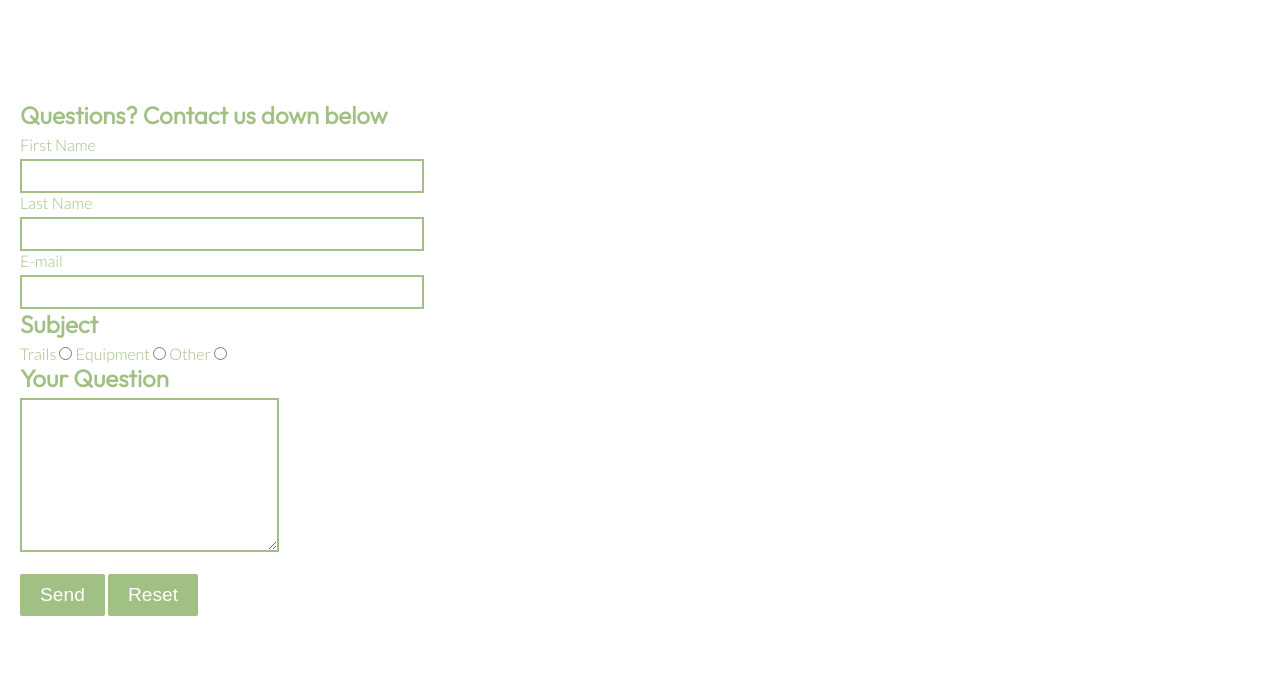
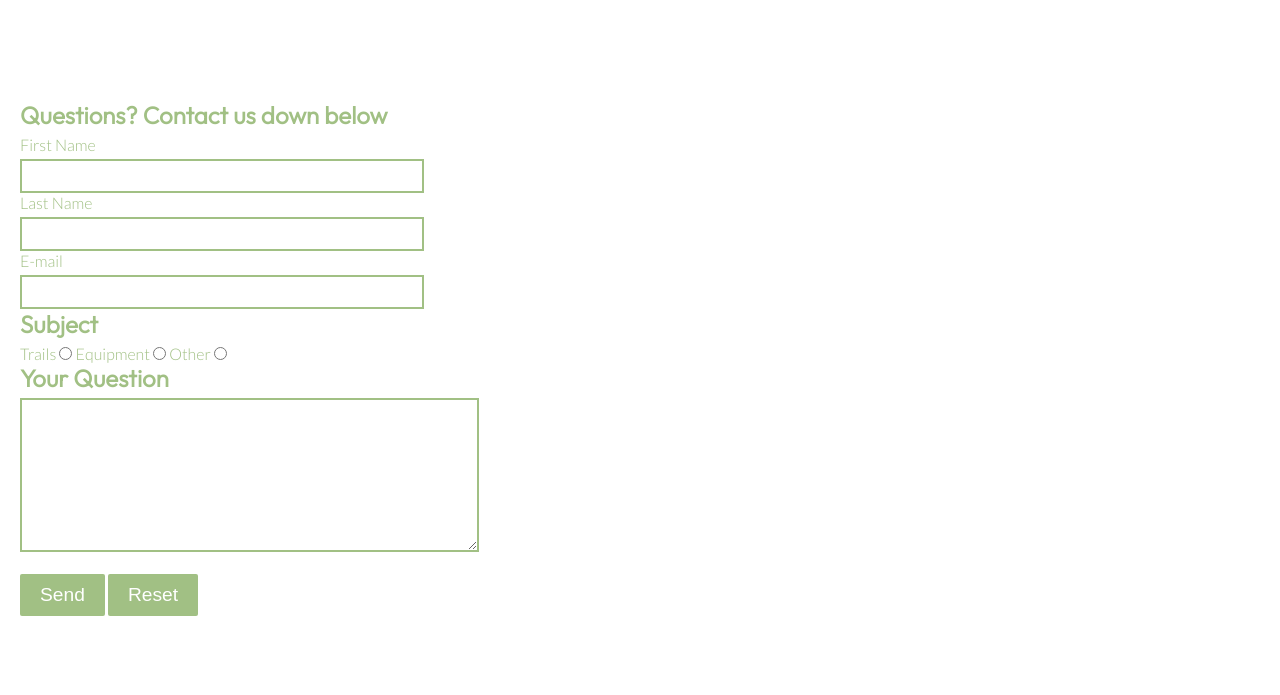
Before and after one commit to TheTechnomanc3r/skane-trails, a plain HTML site: page contact.html in a window 1280 px wide. Shown: the part 480-1175 px from the top of the page. Drawn offline with Linux system fonts and the light colour scheme.

Commit message:
clean up in form on contact.html page

```diff
--- a/contact.html
+++ b/contact.html
@@ -45,7 +45,7 @@
                 <input type="radio" id="other" name="subject" value="Other">
 
                 <label for="question"><h2>Your Question</h2></label>
-                <textarea class="textborder" name="question" id="question" cols="30" rows="10"></textarea>
+                <textarea class="textborder" name="question" id="question" cols="55" rows="10"></textarea>
                 <br>
                 <br>
                 <input class="btn" type="submit" value="Send">
```
